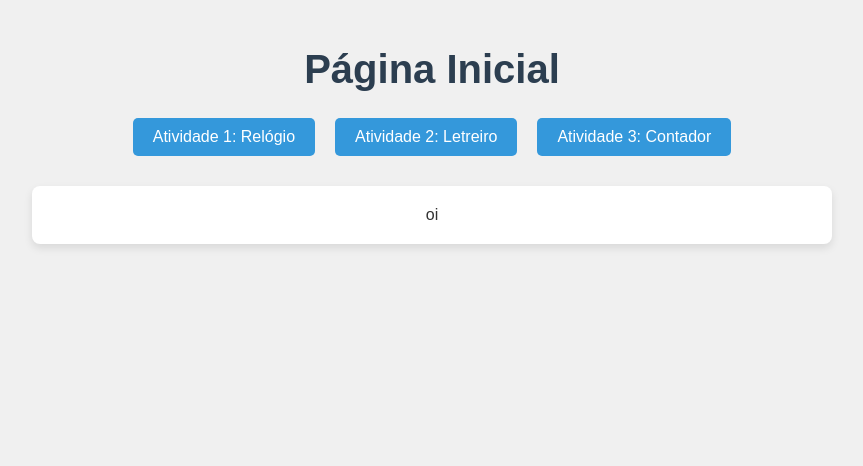
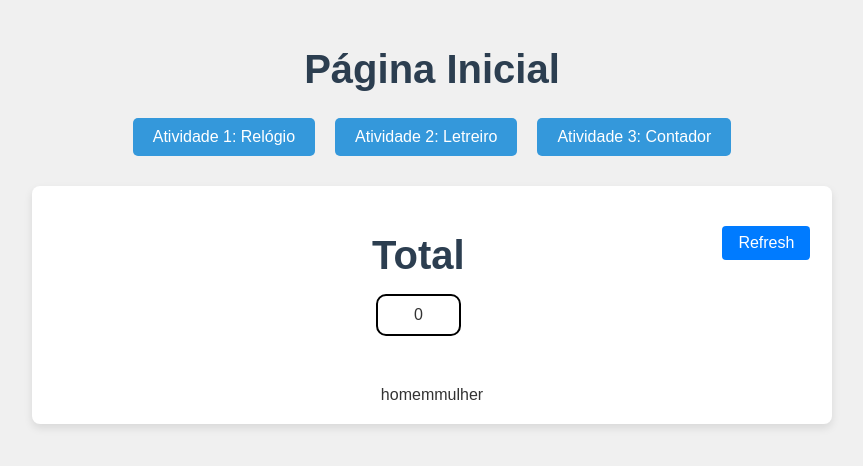
Before and after one commit to pablo-sa10/React-faculdade, a React (Vite) app: page /contador in a window 1280 px wide. Shown: the top 466 px of the page, without its empty margins (208-1071 px from the left). Built offline with nearby package versions, Linux system fonts and the light colour scheme.

Commit message:
layout do contador

```diff
--- a/src/components/contador.css
+++ b/src/components/contador.css
@@ -0,0 +1,55 @@
+.div-principal{
+    display: flex;
+    flex-direction: column;
+    justify-content: center;
+    text-align: center;
+}
+
+.div-head{
+    display: flex;
+    flex-wrap: wrap;
+    justify-content: center;
+}
+
+.div-total {
+    flex: 0 0 80%;
+    display: flex;
+    flex-direction: column;
+    justify-content: center;
+    align-items: center;
+    text-align: center;
+    padding-left: 8%;
+}
+
+.total{
+    border: 2px solid black;
+    width: 10%;
+    padding: 10px;
+    border-radius: 10px;
+}
+
+.refresh-button{
+    flex: 0 0 10%;
+    align-items: center;
+    margin-top: 20px;
+}
+
+.refresh-button button {
+    padding: 8px 16px;
+    font-size: 16px;
+    background-color: #007bff;
+    color: #fff;
+    border: none;
+    border-radius: 4px;
+    cursor: pointer;
+}
+
+.refresh-button button:hover {
+    background-color: #0056b3;
+}
+
+.div-pessoas{
+    display: flex;
+    justify-content: center;
+    margin-top: 50px;
+}
--- a/src/components/contador.jsx
+++ b/src/components/contador.jsx
@@ -1,8 +1,27 @@
 import { useEffect, useState } from "react";
 import './contador.css'
 
-function Contador(){
-    return "oi";
+function Contador() {
+    return (<div className="div-principal">
+        <div className="div-head">
+            <div className="div-total">
+                <h1>Total</h1>
+                <div className="total">0</div>
+            </div>
+            <div className="refresh-button">
+                <button>Refresh</button>
+            </div>
+        </div>
+        <div className="div-pessoas">
+            <div>
+        homem
+            </div>
+            <div>
+        mulher
+            </div>
+        </div>
+    </div>
+    );
 }
 
 export default Contador;
--- a/src/components/letreiro.jsx
+++ b/src/components/letreiro.jsx
@@ -1,5 +1,5 @@
 import { useEffect, useState } from 'react';
-import './letreiro.css'; // Importando CSS específico
+import './letreiro.css';
 
 function Letreiro() {
   const texto = 'Conheça a Fatec ';
```
